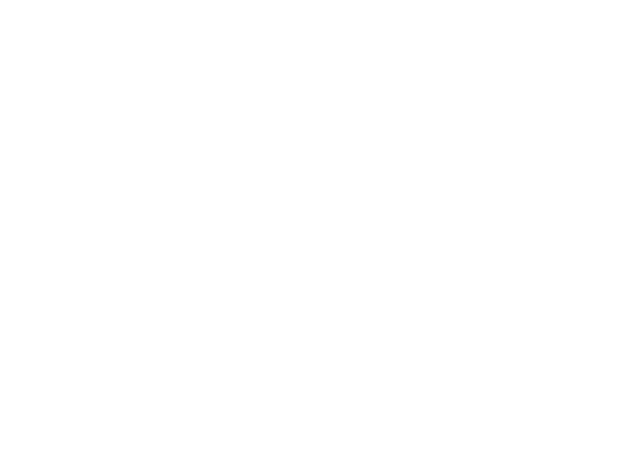
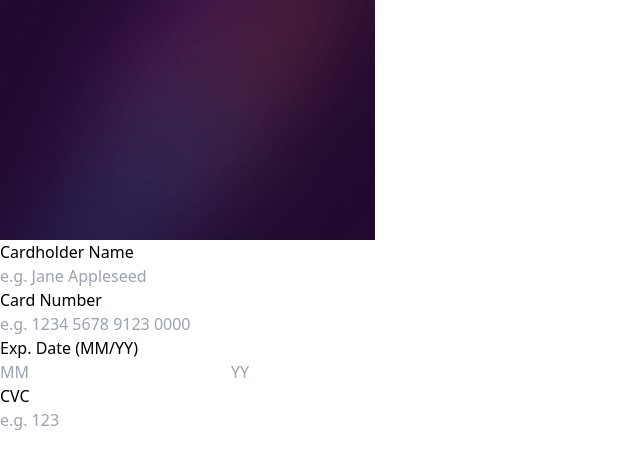
Before and after one commit to Igres111/Interactive-card, a React (Vite) app: page / in a window 1280 px wide. Shown: the top 468 px of the page, without its empty margins (0-640 px from the left). Built offline with nearby package versions, Linux system fonts and the light colour scheme.

Commit message:
finished structure

```diff
--- a/src/App.tsx
+++ b/src/App.tsx
@@ -1,9 +1,32 @@
 import { useState } from "react";
+import bg_mobile from "/images/bg-main-mobile.png";
 
 function App() {
   return (
-    <div>
-      <div></div>
+    <div className="h-screen w-screen">
+      <div>
+        <img src={bg_mobile} />
+      </div>
+      <div>
+        <h4>Cardholder Name</h4>
+        <input type="text" placeholder="e.g. Jane Appleseed" />
+      </div>
+      <div>
+        <h4>Card Number</h4>
+        <input type="text" placeholder="e.g. 1234 5678 9123 0000"></input>
+      </div>
+      <div>
+        <h4>Exp. Date (MM/YY)</h4>
+        <div>
+          <input type="text" placeholder="MM" />
+          <input type="text" placeholder="YY" />
+        </div>
+        <div>
+          <h4>CVC</h4>
+          <input type="text" placeholder="e.g. 123" />
+        </div>
+      </div>
+      <button type="submit" />
     </div>
   );
 }
--- a/src/index.css
+++ b/src/index.css
@@ -2,71 +2,8 @@
 @tailwind components;
 @tailwind utilities;
 
-:root {
-  font-family: Inter, system-ui, Avenir, Helvetica, Arial, sans-serif;
-  line-height: 1.5;
-  font-weight: 400;
-
-  color-scheme: light dark;
-  color: rgba(255, 255, 255, 0.87);
-  background-color: #242424;
-
-  font-synthesis: none;
-  text-rendering: optimizeLegibility;
-  -webkit-font-smoothing: antialiased;
-  -moz-osx-font-smoothing: grayscale;
+* {
+  margin: 0;
+  padding: 0;
+  box-sizing: border-box;
 }
-
-a {
-  font-weight: 500;
-  color: #646cff;
-  text-decoration: inherit;
-}
-a:hover {
-  color: #535bf2;
-}
-
-body {
-  margin: 0;
-  display: flex;
-  place-items: center;
-  min-width: 320px;
-  min-height: 100vh;
-}
-
-h1 {
-  font-size: 3.2em;
-  line-height: 1.1;
-}
-
-button {
-  border-radius: 8px;
-  border: 1px solid transparent;
-  padding: 0.6em 1.2em;
-  font-size: 1em;
-  font-weight: 500;
-  font-family: inherit;
-  background-color: #1a1a1a;
-  cursor: pointer;
-  transition: border-color 0.25s;
-}
-button:hover {
-  border-color: #646cff;
-}
-button:focus,
-button:focus-visible {
-  outline: 4px auto -webkit-focus-ring-color;
-}
-
-@media (prefers-color-scheme: light) {
-  :root {
-    color: #213547;
-    background-color: #ffffff;
-  }
-  a:hover {
-    color: #747bff;
-  }
-  button {
-    background-color: #f9f9f9;
-  }
-}
```
